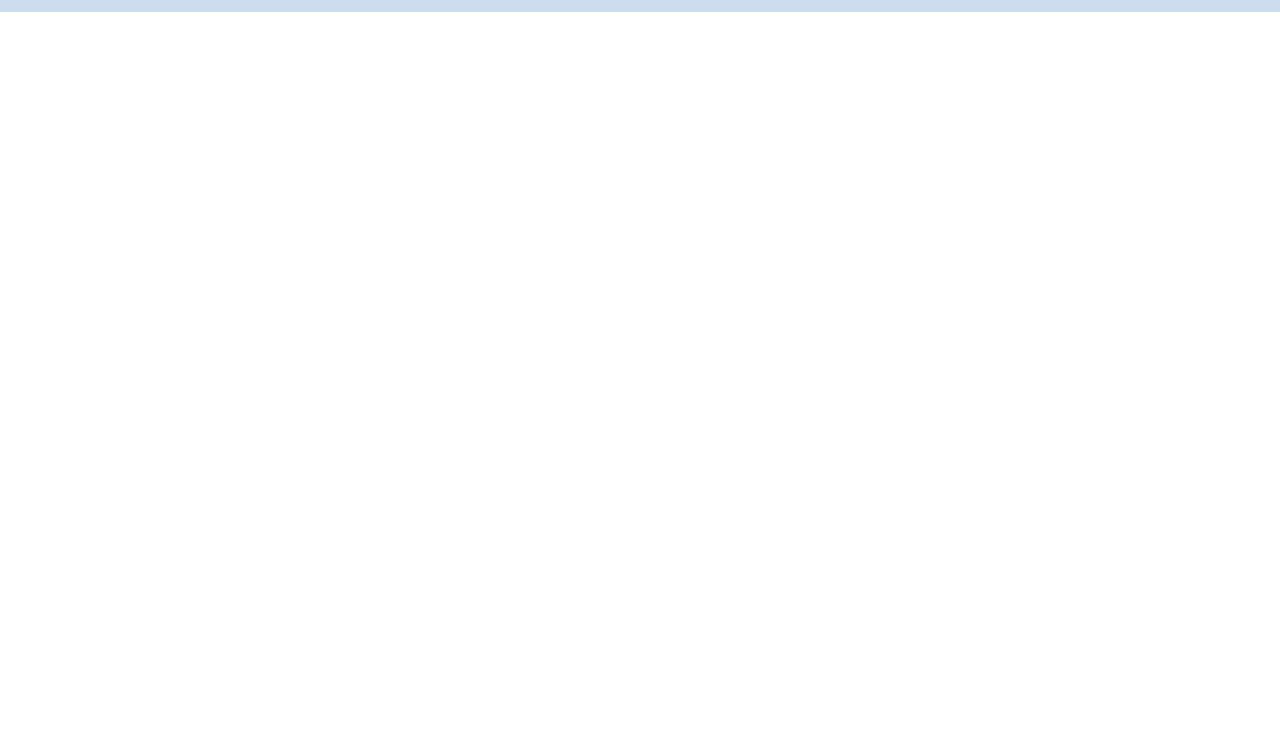
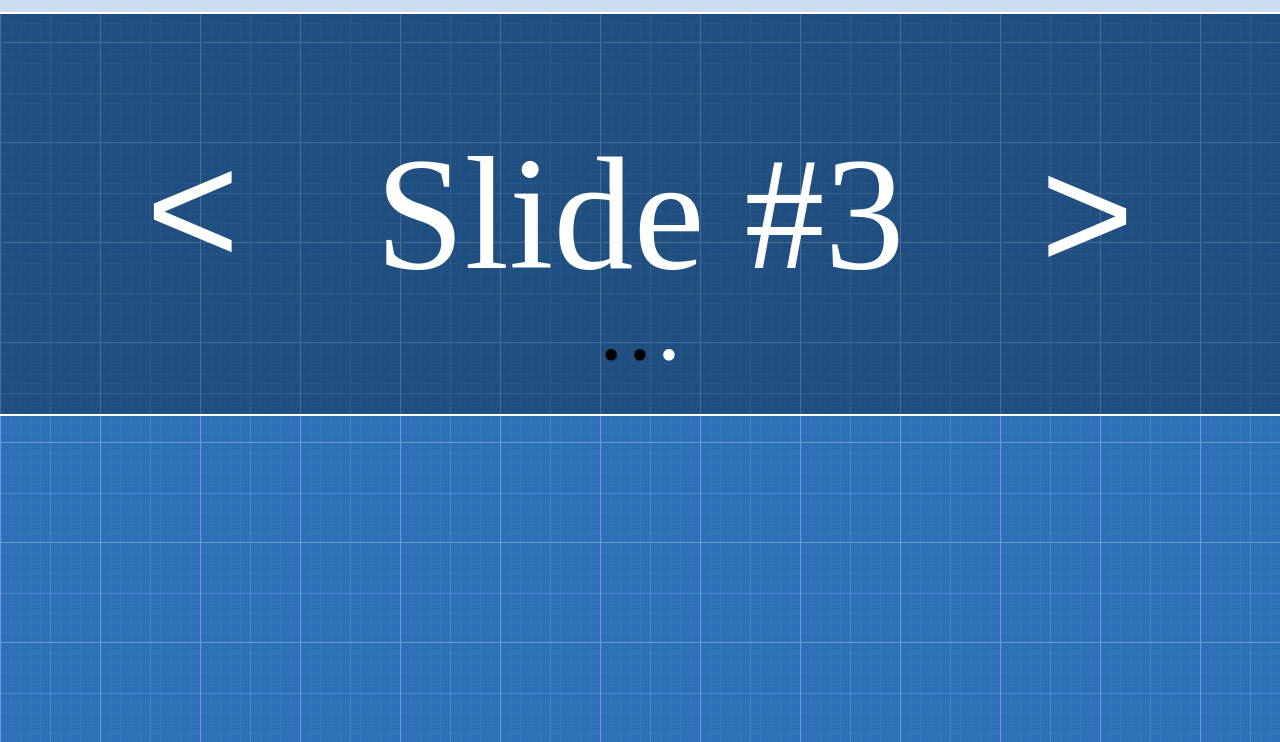
Before and after one commit to rudyi95/shop-pp, a plain HTML site: page index.html in a window 1280 px wide. Shown: the part 58-800 px from the top of the page. Drawn offline with Linux system fonts and the light colour scheme.

Commit message:
added background image and slider section

```diff
--- a/index.html
+++ b/index.html
@@ -47,6 +47,21 @@
           </nav>
         </div>
       </header>
+      <div class="slider">
+        <div class="slide">Slide #1</div>
+        <div class="slide">Slide #2</div>
+        <div class="slide">Slide #3</div>
+        <div class="btnGroup">
+          <button style="transform: rotate(180deg)">></button>
+          <button>></button>
+        </div>
+        <div class="dots">
+          <span class="dot">•</span>
+          <span class="dot">•</span>
+          <span class="dot">•</span>
+        </div>
+      </div>
     </div>
+    <script src="./script.js"></script>
   </body>
 </html>
--- /dev/null
+++ b/script.js
@@ -0,0 +1,21 @@
+let slideIndex = 0;
+
+function carousel() {
+  let i;
+  let y = document.getElementsByClassName("dot");
+  let x = document.getElementsByClassName("slide");
+  for (i = 0; i < x.length; i++) {
+    x[i].style.display = "none";
+    y[i].style.color = "black";
+  }
+  slideIndex++;
+  if (slideIndex > x.length) {
+    slideIndex = 1;
+  }
+
+  x[slideIndex - 1].style.display = "flex";
+  y[slideIndex - 1].style.color = "white";
+  setTimeout(carousel, 2000);
+}
+
+carousel();
--- a/style.css
+++ b/style.css
@@ -10,6 +10,12 @@ body {
   box-sizing: border-box;
   margin: 0;
   padding: 0;
+}
+
+.root {
+  height: 100%;
+  background-image: url("./assets/background.png");
+  background-repeat: repeat;
 }
 
 ul {
@@ -147,3 +153,49 @@ nav {
   text-align: center;
   color: #fff;
 }
+
+.slider {
+  position: relative;
+  height: 400px;
+  background-color: rgb(0, 0, 0, 0.3);
+  border-bottom: 2px #fff solid;
+  border-top: 2px #fff solid;
+}
+
+.slide {
+  height: 100%;
+  justify-content: center;
+  align-items: center;
+  color: #fff;
+  font-size: 10rem;
+}
+
+.btnGroup {
+  width: 100%;
+  max-width: 1000px;
+  display: flex;
+  justify-content: space-between;
+  gap: 30%;
+  position: absolute;
+  top: 50%;
+  left: 50%;
+  -ms-transform: translate(-50%, -50%);
+  transform: translate(-50%, -50%);
+}
+
+.btnGroup button {
+  background: none;
+  border: none;
+  font-size: 10rem;
+  color: #fff;
+  cursor: pointer;
+}
+
+.dots {
+  position: absolute;
+  top: 85%;
+  left: 50%;
+  -ms-transform: translate(-50%, -50%);
+  transform: translate(-50%, -50%);
+  font-size: 3rem;
+}
```
Also changed, not shown: assets/background.png (added).
